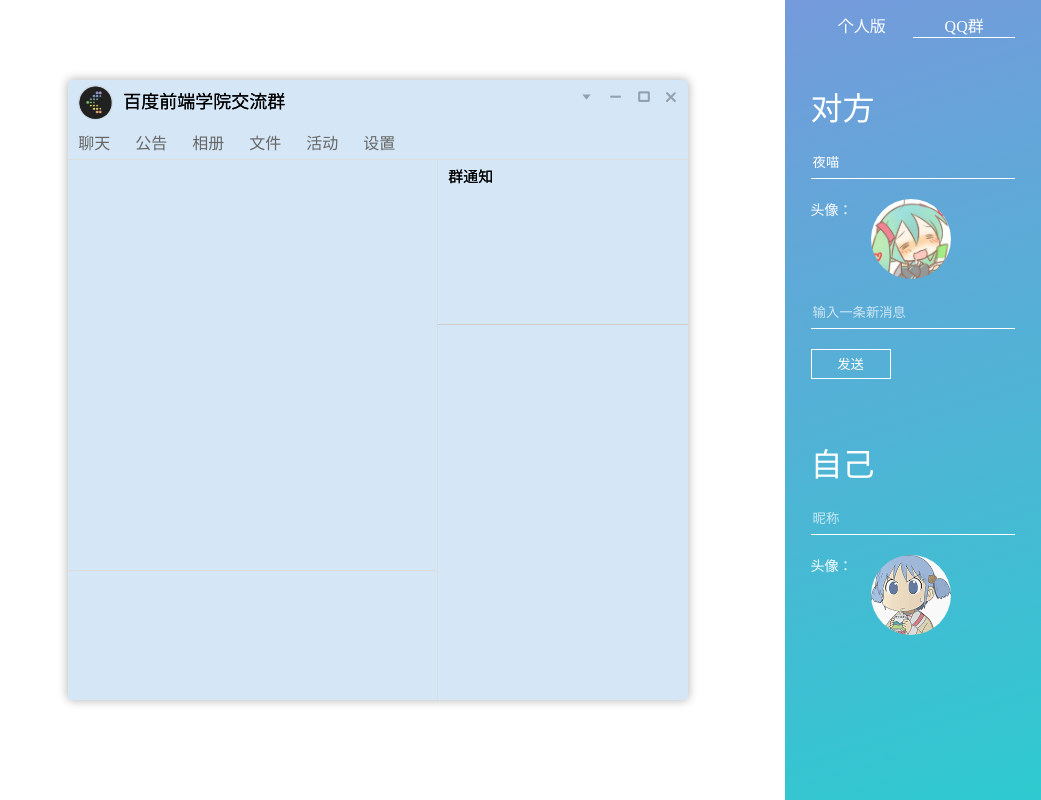
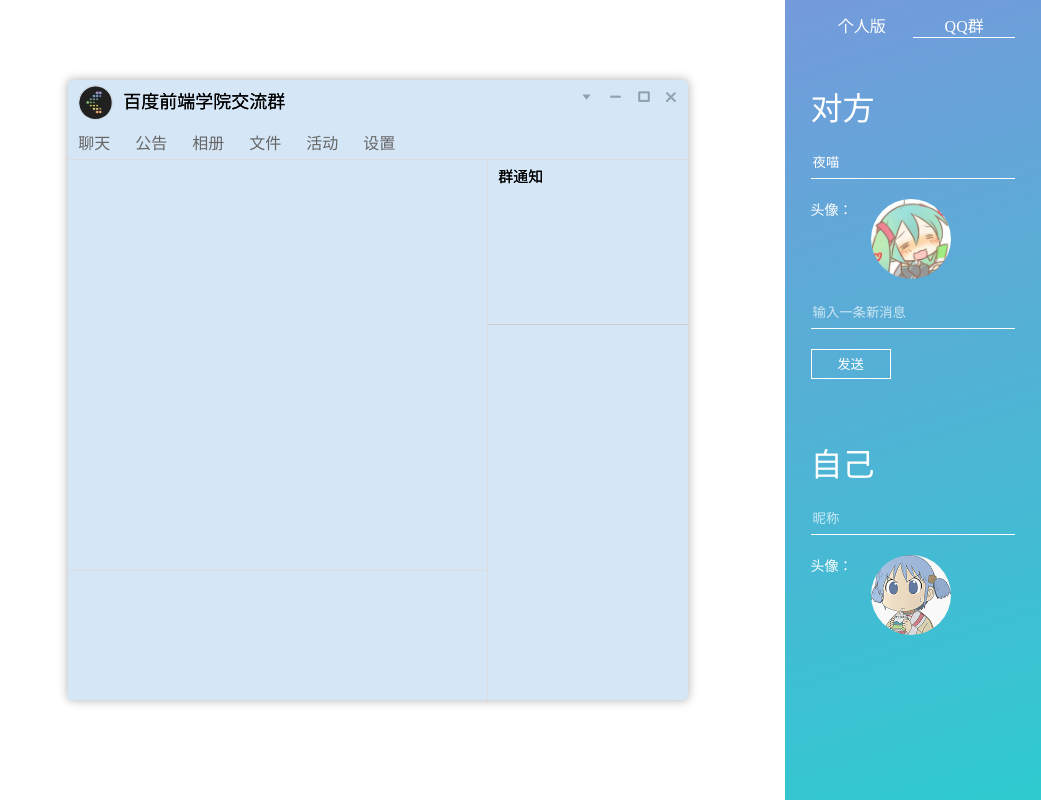
Before and after one commit to Yanzengyong/qq-chat, a Vue app: page /#/group in a window 1280 px wide. Shown: the whole page, without its empty margins (239-1280 px from the left). Built offline with nearby package versions, Linux system fonts and the light colour scheme.

Commit message:
调整群布局宽高

```diff
--- a/src/views/group.vue
+++ b/src/views/group.vue
@@ -126,7 +126,7 @@
       position: relative;
       width: auto;
       height: 100%;
-      margin-right: 250px;
+      margin-right: 200px;
       border-right: 1px solid #ddd;
       .content {
         position: absolute;
@@ -148,7 +148,7 @@
       position: absolute;
       top: 80px;
       right: 0;
-      width: 250px;
+      width: 200px;
       height: calc(100% - 80px);
       .container {
         padding: 0 10px;
```
